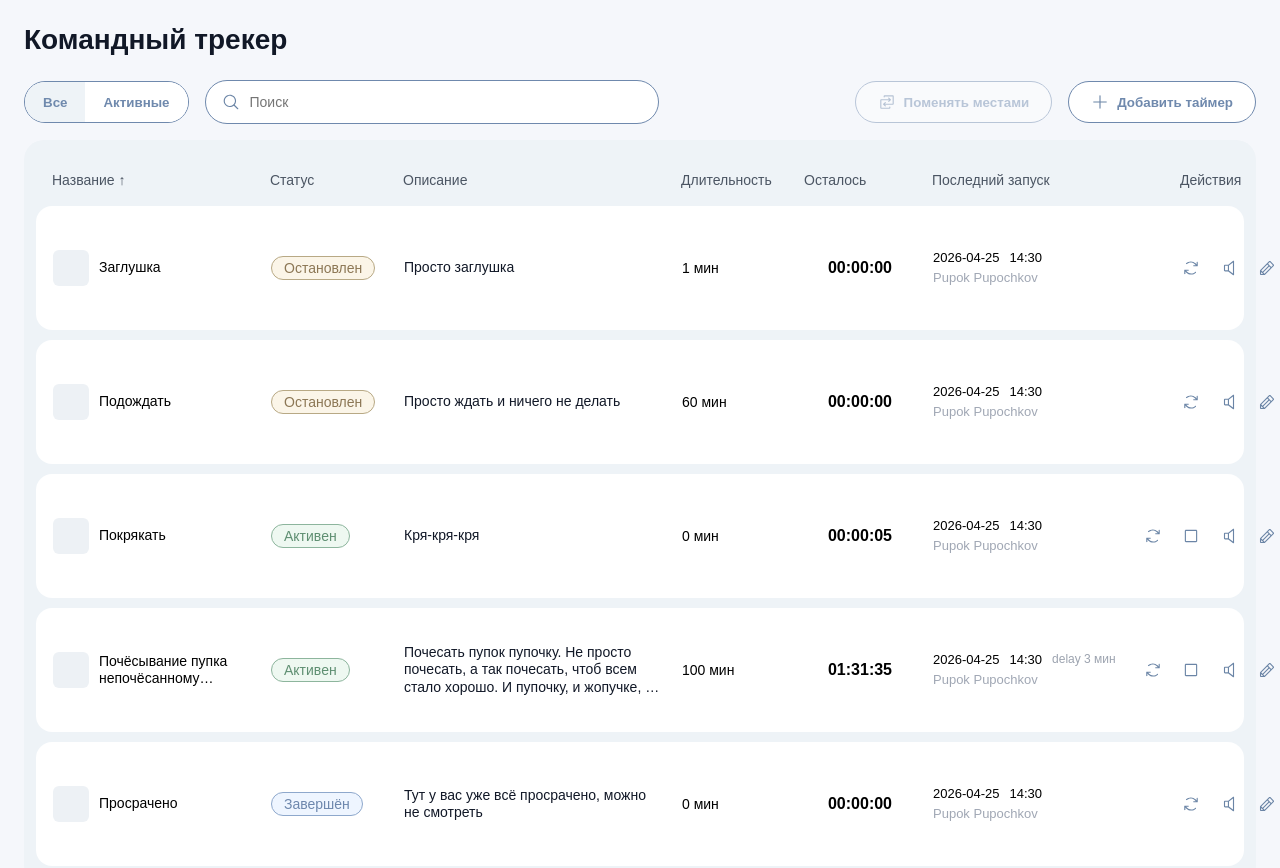
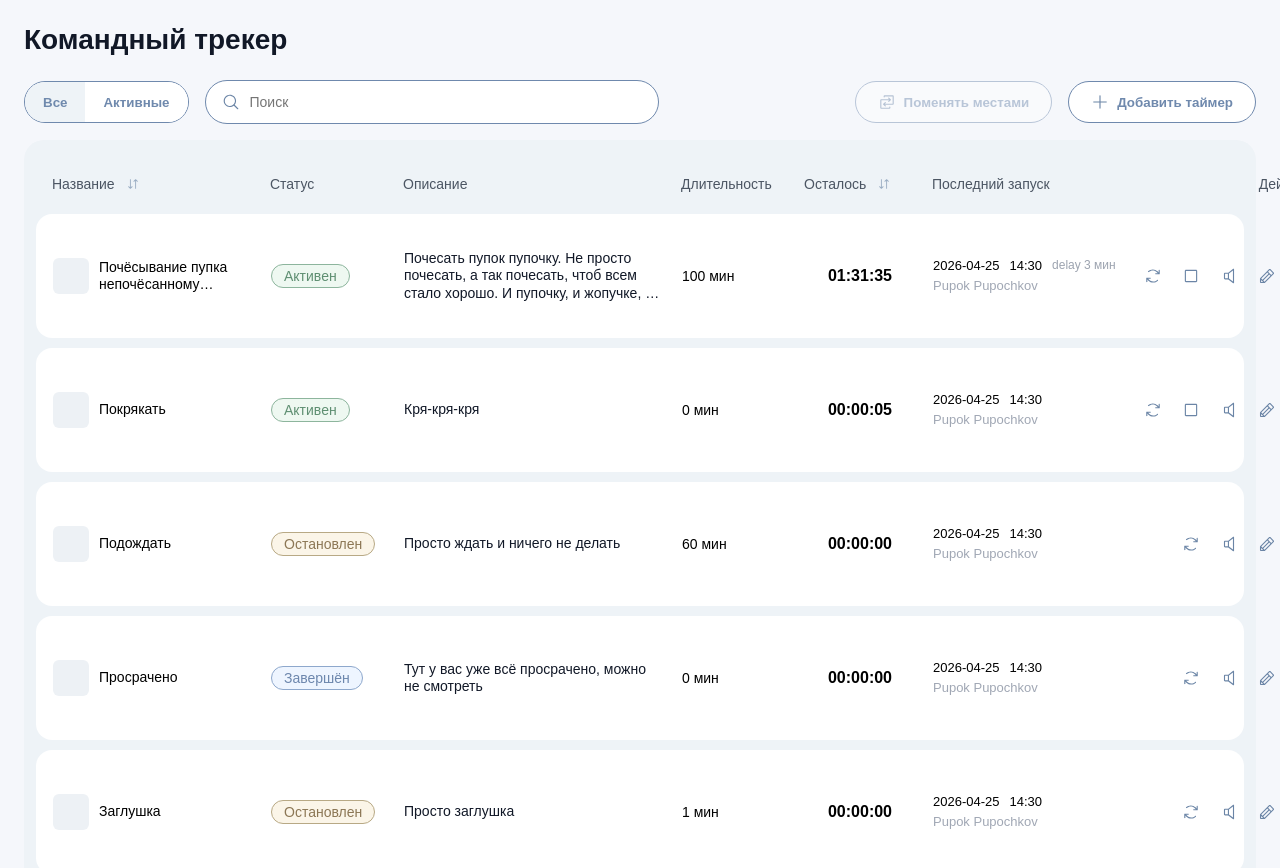
Before and after one commit to pandonyannyan/timer-app, a Vue app in the folder frontend/: page / in a window 1280 px wide. Shown: the top 868 px of the page. Built offline with nearby package versions, Linux system fonts and the light colour scheme.

Commit message:
Add inactive default sorting state and sort icons

```diff
--- a/frontend/src/components/timers/TimersTable.vue
+++ b/frontend/src/components/timers/TimersTable.vue
@@ -1,20 +1,52 @@
 <template>
   <div class="table">
     <div class="header">
-      <button class="header-button" type="button" @click="$emit('changeSort', 'title')">
-        Название {{ sortBy === 'title' ? sortIcon : '' }}
-      </button>
+      <div class="header-cell header-cell--sortable">
+        <span>Название</span>
 
-      <div>Статус</div>
-      <div>Описание</div>
-      <div>Длительность</div>
+        <button
+          class="sort-button"
+          :class="{ 'sort-button--active': sortBy === 'title' }"
+          type="button"
+          title="Сортировать по названию"
+          aria-label="Сортировать по названию"
+          @click="$emit('changeSort', 'title')"
+        >
+          <img
+            class="sort-icon"
+            :class="{ 'sort-icon--desc': sortBy === 'title' && sortDirection === 'desc' }"
+            :src="sortIcon"
+            alt=""
+          >
+        </button>
+      </div>
 
-      <button class="header-button" type="button" @click="$emit('changeSort', 'remaining')">
-        Осталось {{ sortBy === 'remaining' ? sortIcon : '' }}
-      </button>
+      <div class="header-cell">Статус</div>
+      <div class="header-cell">Описание</div>
+      <div class="header-cell">Длительность</div>
 
-      <div>Последний запуск</div>
-      <div>Действия</div>
+      <div class="header-cell header-cell--sortable">
+        <span>Осталось</span>
+
+        <button
+          class="sort-button"
+          :class="{ 'sort-button--active': sortBy === 'remaining' }"
+          type="button"
+          title="Сортировать по оставшемуся времени"
+          aria-label="Сортировать по оставшемуся времени"
+          @click="$emit('changeSort', 'remaining')"
+        >
+          <img
+            class="sort-icon"
+            :class="{ 'sort-icon--desc': sortBy === 'remaining' && sortDirection === 'desc' }"
+            :src="sortIcon"
+            alt=""
+          >
+        </button>
+      </div>
+
+      <div class="header-cell">Последний запуск</div>
+      <div class="header-cell header-cell--actions">Действия</div>
     </div>
 
     <TimerRow
@@ -30,23 +62,19 @@
 </template>
 
 <script setup lang="ts">
-import { computed } from 'vue'
 import TimerRow from './TimerRow.vue'
+import sortIcon from '../../assets/icons/sort.svg'
 import type { Timer } from '../../types/timer'
 
-const props = defineProps<{
+defineProps<{
   timers: Timer[]
-  sortBy: 'title' | 'remaining'
+  sortBy: 'title' | 'remaining' | null
   sortDirection: 'asc' | 'desc'
 }>()
 
 defineEmits<{
   (e: 'changeSort', value: 'title' | 'remaining'): void
 }>()
-
-const sortIcon = computed(() => {
-  return props.sortDirection === 'asc' ? '↑' : '↓'
-})
 </script>
 
 <style scoped>
@@ -68,18 +96,81 @@ const sortIcon = computed(() => {
   color: #4b5563;
 }
 
-.header-button {
-  border: none;
-  background: transparent;
-  padding: 0;
-  text-align: left;
-  color: #4b5563;
-  font: inherit;
-  cursor: pointer;
+.header-cell {
+  display: flex;
+  align-items: center;
+  min-width: 0;
+  height: 24px;
+  line-height: 1;
 }
 
-.header-button:hover {
-  color: #111827;
+.header-cell--sortable {
+  gap: 6px;
+}
+
+.header-cell--actions {
+  justify-content: flex-end;
+}
+
+.sort-button {
+  display: inline-flex;
+  align-items: center;
+  justify-content: center;
+  flex: 0 0 auto;
+
+  width: 24px;
+  height: 24px;
+  padding: 0;
+
+  border: 1px solid transparent;
+  border-radius: 50%;
+  background: transparent;
+  color: #4b5563;
+  cursor: pointer;
+
+  transition:
+    background-color 0.15s ease,
+    border-color 0.15s ease,
+    transform 0.1s ease;
+}
+
+.sort-button:hover {
+  background: #eef3f7;
+  border-color: #d5dde8;
+}
+
+.sort-button:active {
+  transform: scale(0.96);
+}
+
+.sort-button:focus-visible {
+  outline: 2px solid #6f89ad;
+  outline-offset: 2px;
+}
+
+.sort-button--active {
+  background: #eef3f7;
+  border-color: #d5dde8;
+}
+
+.sort-icon {
+  width: 14px;
+  height: 14px;
+  display: block;
+  opacity: 0.65;
+
+  transition:
+    opacity 0.15s ease,
+    transform 0.15s ease;
+}
+
+.sort-button:hover .sort-icon,
+.sort-button--active .sort-icon {
+  opacity: 1;
+}
+
+.sort-icon--desc {
+  transform: rotate(180deg);
 }
 
 .empty {
--- a/frontend/src/pages/TimersPage.vue
+++ b/frontend/src/pages/TimersPage.vue
@@ -36,7 +36,7 @@ const pageOpenedAt = Date.now()
 
 const searchQuery = ref('')
 const statusFilter = ref<StatusFilter>('all')
-const sortBy = ref<SortBy>('title')
+const sortBy = ref<SortBy | null>(null)
 const sortDirection = ref<SortDirection>('asc')
 
 function getRemaining(timer: Timer) {
@@ -92,6 +92,7 @@ const visibleTimers = computed(() => {
     )
   })
 
+  if (sortBy.value) {
     result = [...result].sort((a, b) => {
       let compare = 0
 
@@ -105,6 +106,7 @@ const visibleTimers = computed(() => {
 
       return sortDirection.value === 'asc' ? compare : -compare
     })
+  }
 
   return result
 })
```
Also changed, not shown: frontend/src/assets/icons/sort.svg (added). Lines whose indentation alone changed are shown as unchanged.
